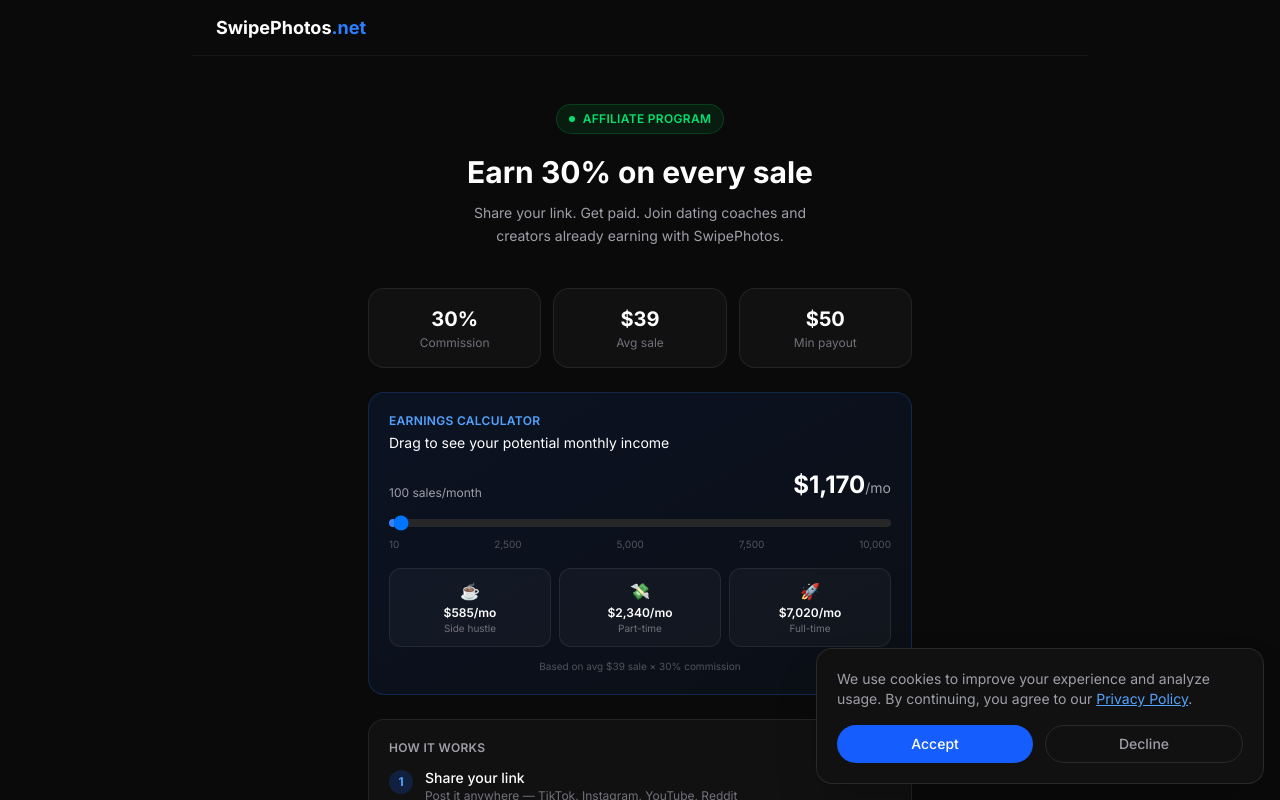
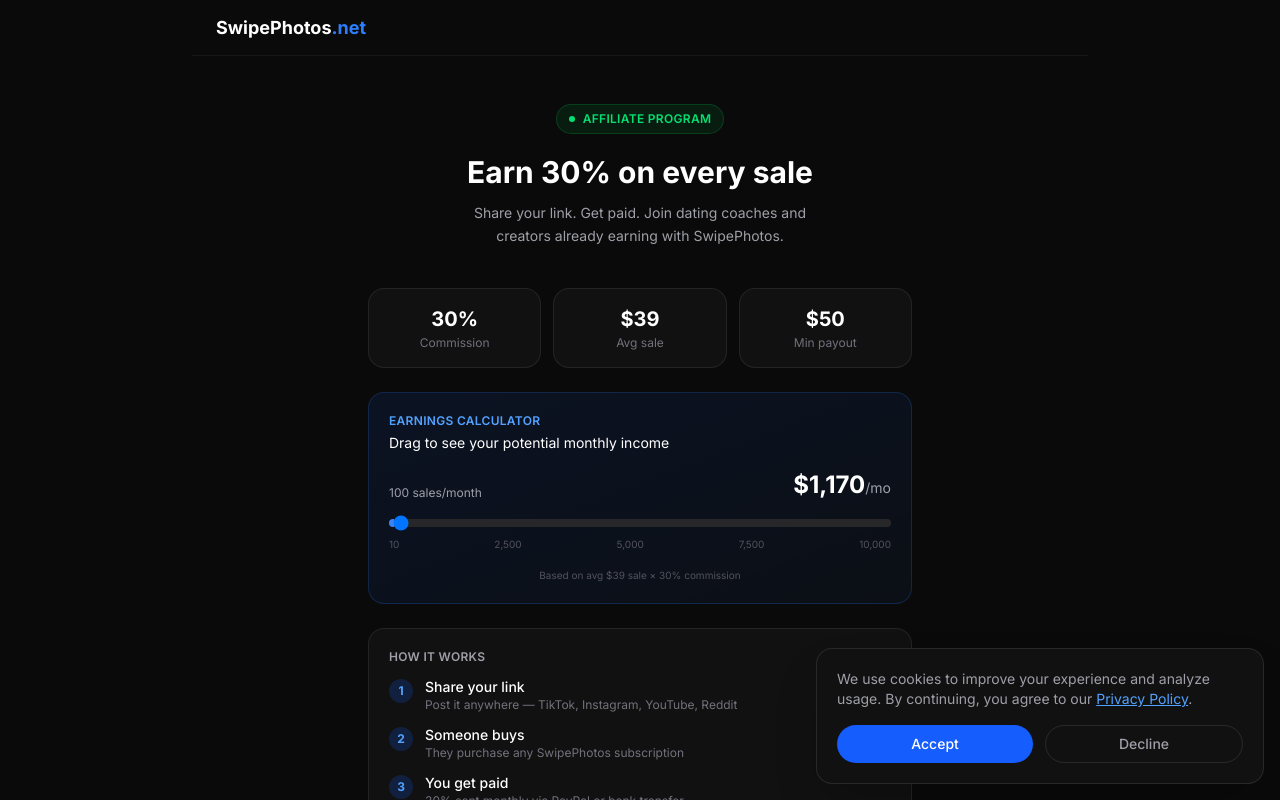
Before and after one commit to madsgroenlund1/SwipePhotos.net, a Next.js app: page /affiliate in a window 1280 px wide. Shown: the top 800 px of the page. Built offline with nearby package versions, Linux system fonts and the light colour scheme.

Commit message:
Remove tier buttons from earnings calculator
Co-Authored-By: Claude Sonnet 4.6 <noreply@anthropic.com>

```diff
--- a/src/app/affiliate/page.tsx
+++ b/src/app/affiliate/page.tsx
@@ -7,12 +7,7 @@ function EarningsCalc() {
   const [sales, setSales] = useState(100)
   const earning = Math.round(sales * 39 * 0.3)
   const pct = ((sales - 10) / (10000 - 10)) * 100
-  const tiers = [
-    { label: 'Side hustle', sales: 50, emoji: '☕' },
-    { label: 'Part-time', sales: 200, emoji: '💸' },
-    { label: 'Full-time', sales: 600, emoji: '🚀' },
-  ]
-  return (
+return (
     <div className="bg-gradient-to-br from-blue-600/10 to-blue-500/5 border border-blue-500/20 rounded-2xl p-5 mb-6">
       <p className="text-blue-400 text-xs font-semibold uppercase tracking-wide mb-1">Earnings calculator</p>
       <p className="text-white text-sm mb-4">Drag to see your potential monthly income</p>
@@ -34,22 +29,7 @@ function EarningsCalc() {
         </div>
       </div>
 
-      {/* Quick tiers */}
-      <div className="grid grid-cols-3 gap-2">
-        {tiers.map(t => (
-          <button
-            key={t.label}
-            onClick={() => setSales(t.sales)}
-            className={`rounded-xl p-2.5 text-center transition-all border ${sales === t.sales ? 'border-blue-500 bg-blue-500/10' : 'border-white/8 bg-white/3 hover:border-white/20'}`}
-          >
-            <div className="text-base mb-0.5">{t.emoji}</div>
-            <div className="text-white text-xs font-semibold">${Math.round(t.sales * 39 * 0.3).toLocaleString()}/mo</div>
-            <div className="text-zinc-500 text-[10px]">{t.label}</div>
-          </button>
-        ))}
-      </div>
-
-      <p className="text-zinc-600 text-[10px] mt-3 text-center">Based on avg $39 sale × 30% commission</p>
+      <p className="text-zinc-600 text-[10px] mt-1 text-center">Based on avg $39 sale × 30% commission</p>
     </div>
   )
 }
```
